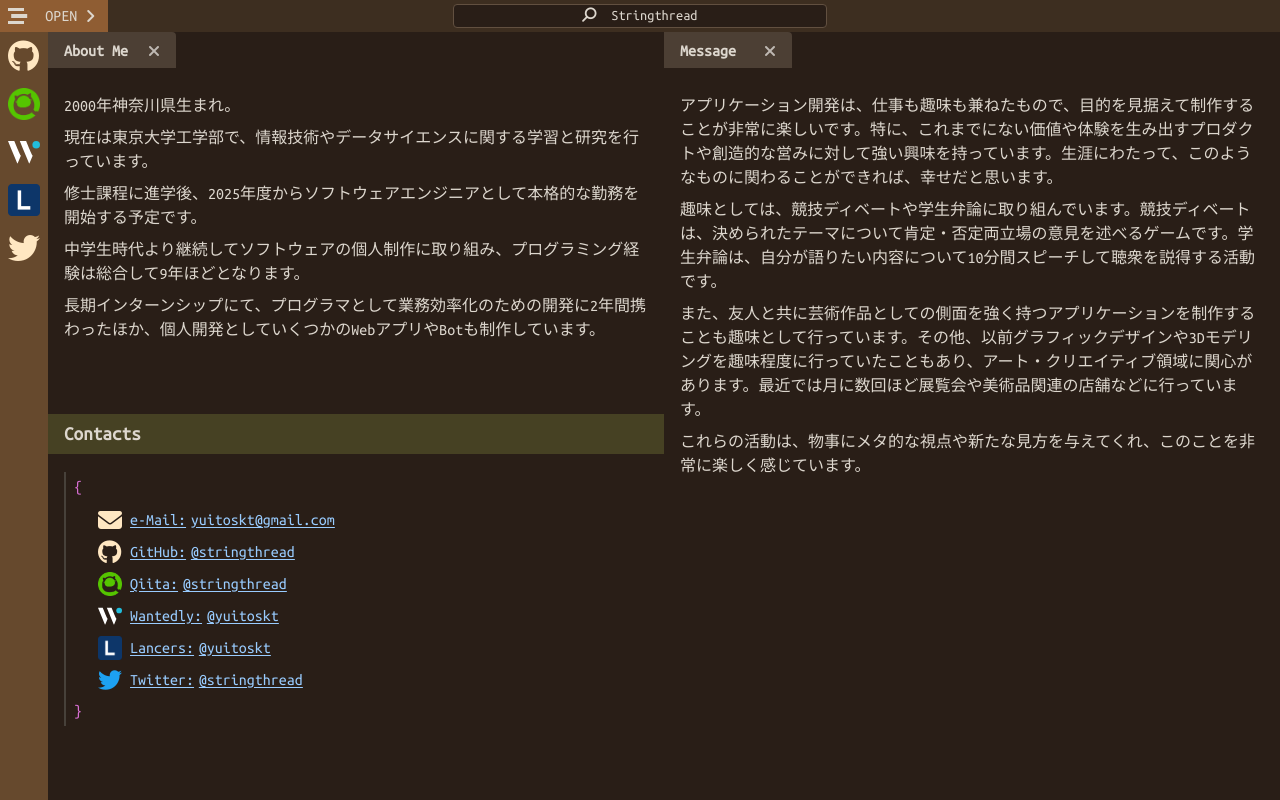
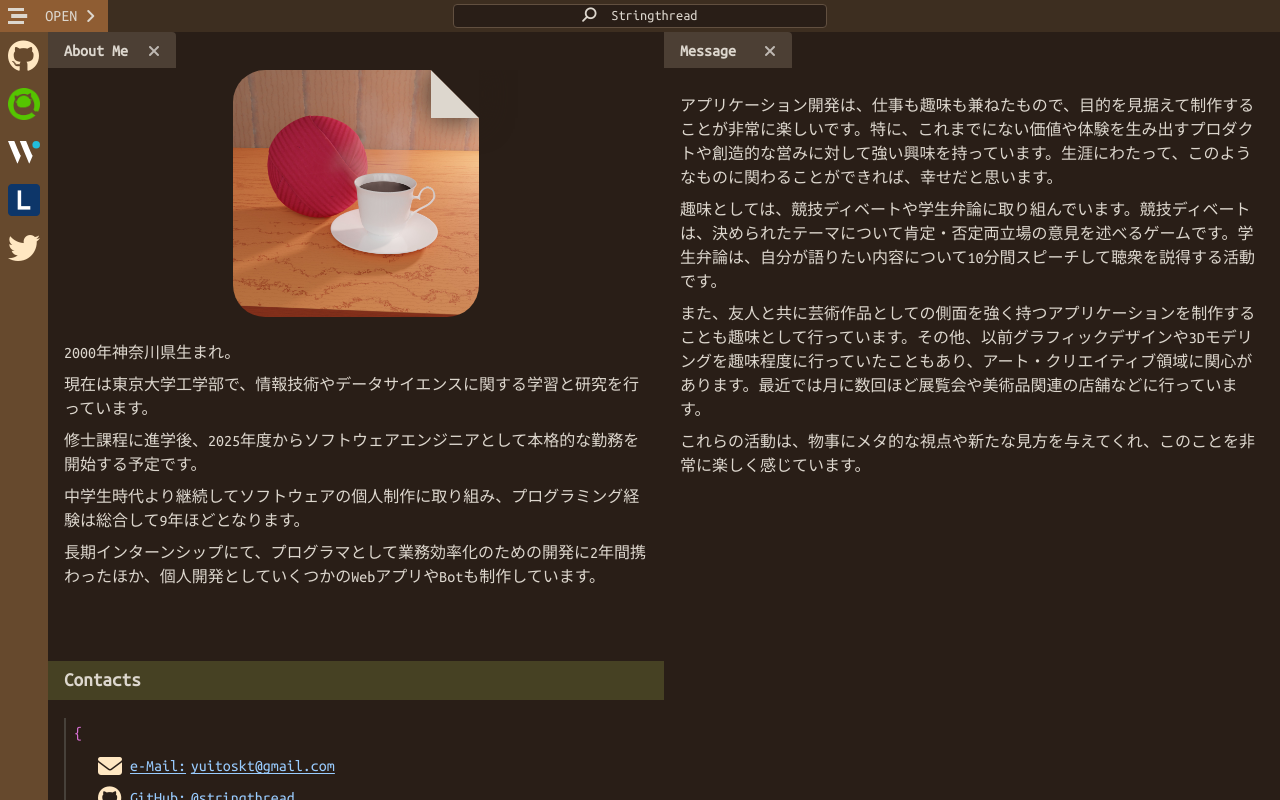
Before and after one commit to stringthread/portfolio, a website built with webpack: page docs/index.html in a window 1280 px wide. Built offline with nearby package versions, Linux system fonts and the light colour scheme.

Commit message:
アイコン / 顔写真情報を追加 (ビルド)

```diff
--- a/docs/index.html
+++ b/docs/index.html
@@ -65,6 +65,12 @@
       <section id="section-about">
         <h1>About Me</h1>
         <section id="main-about" class="main-content">
+          <div id="photo-about">
+            <div id="photo-reversible" class="reversible">
+              <div class="reversible-face front"><img src="./img/アイコン.jpg" alt="アイコン画像"></div>
+              <div class="reversible-face back"><img src="./img/顔写真.jpg" alt="顔写真"></div>
+            </div>
+          </div>
           <div id="text-about" class="headed-content">
             <p>2000年神奈川県生まれ。</p>
             <p>現在は東京大学工学部で、情報技術やデータサイエンスに関する学習と研究を行っています。</p>
--- a/src/sass/main.scss
+++ b/src/sass/main.scss
@@ -54,6 +54,61 @@ main {
   .headed-content {
     padding: 1rem;
     margin-bottom: 3em;
+  }
+}
+#photo-about {
+  width: 100%;
+  display: flex;
+  justify-content: center;
+  #photo-reversible {
+    width: 40%;
+    aspect-ratio: 1;
+    img {
+      border-radius: 2em;
+    }
+    .reversible-face::before,
+    .reversible-face::after {
+      content: "";
+      width: 0;
+      height: 0;
+      border-style: solid;
+      position: absolute;
+      top: 0;
+      right: 0;
+    }
+    .reversible-face::before {
+      border-width: 3em 0 0 3em;
+      border-color: transparent transparent transparent var.$fgColor;
+      box-shadow: 0 0 2em var.$bgColor;
+    }
+    .reversible-face::after {
+      border-width: 0 3em 3em 0;
+      border-color: transparent var.$bgColor transparent transparent;
+    }
+  }
+}
+.reversible {
+  position: relative;
+  .front,
+  .back {
+    transition: all 0.6s;
+    position: absolute;
+    left: 0;
+    top: 0;
+    height: 100%;
+    width: 100%;
+    backface-visibility: hidden;
+  }
+  .back {
+    transform: rotateY(-180deg);
+  }
+  &:hover {
+    .front {
+      transform: rotateY(180deg);
+    }
+    .back {
+      transform: rotateY(0);
+    }
   }
 }
 #contact-about {
```
Also changed, not shown: docs/img/アイコン.jpg (added), docs/img/顔写真.jpg (added), docs/style.css, 1 other file.
